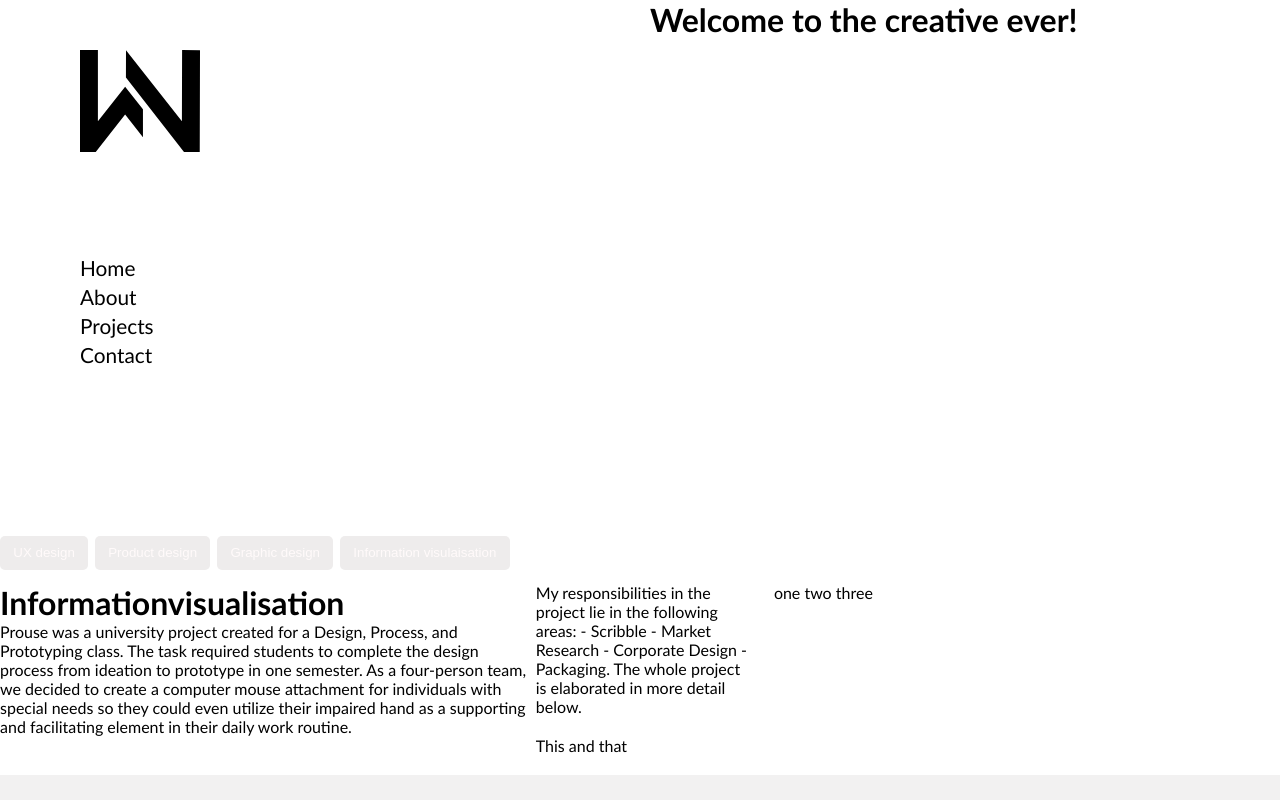
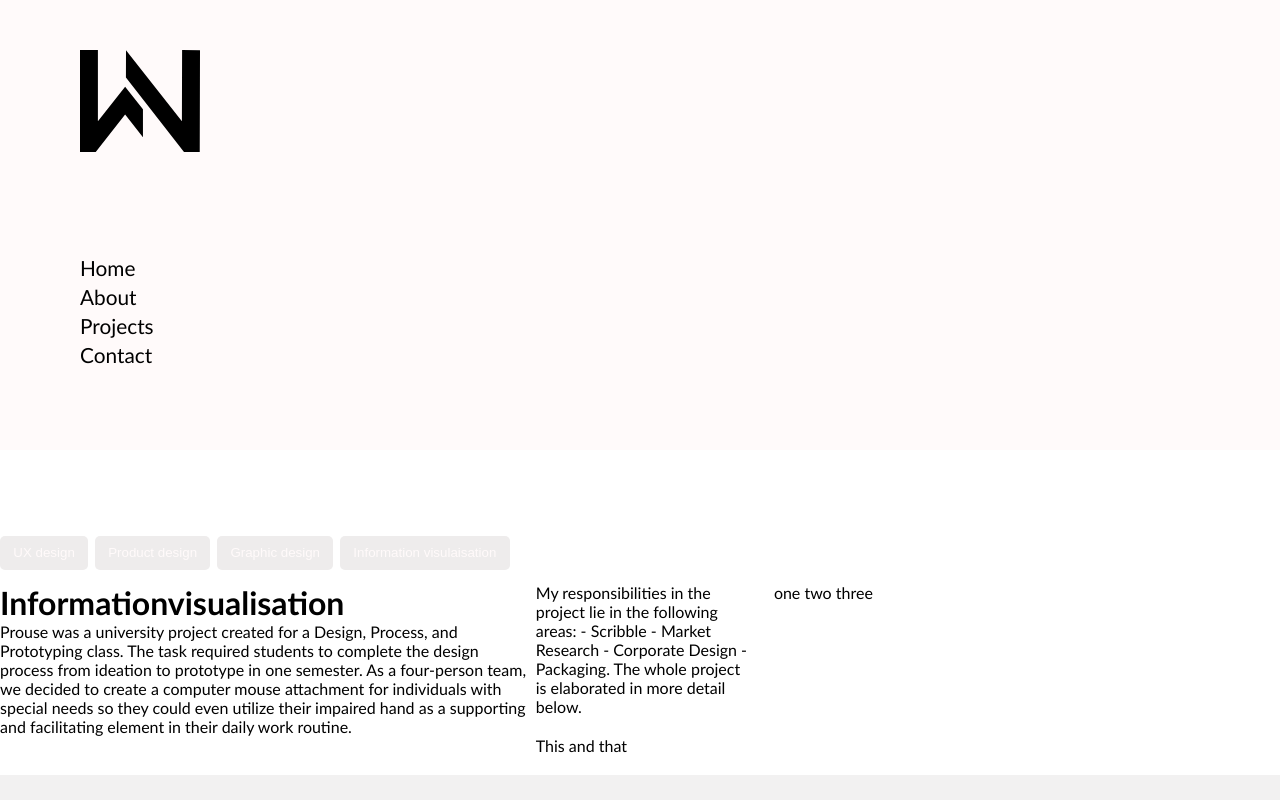
Before and after one commit to njweinzettl/Portfolio, a SvelteKit app: page /projects/informationvisualisation in a window 1280 px wide. Shown: the top 800 px of the page. Built offline with nearby package versions, Linux system fonts and the light colour scheme.

Commit message:
Made the video background only visbile on the home  page.

```diff
--- a/src/lib/header.svelte
+++ b/src/lib/header.svelte
@@ -1,3 +1,8 @@
+<!--
+    This component is part of the home page.
+    It is responsible for including a fancy video ,
+-->
+
 <script>
     import Navigation from "$lib/navigation.svelte";
     import {page} from '$app/stores';
@@ -15,8 +20,7 @@
 
 </script>
 
-<div class= 'header'>
-    <Navigation navcolor={$page.url.pathname.length == 1 ? 'snow' : 'black'} logocolor={$page.url.pathname.length == 1 ? 'snow' : 'black'}/>
+<div class= 'header' style="background-image: url(../lib/video.svelte)">
     <h1>Welcome to the <span class="highlight">{words}</span> ever!</h1>
 </div>
 
--- a/src/lib/navigation.svelte
+++ b/src/lib/navigation.svelte
@@ -2,11 +2,12 @@
     import Video from "./video.svelte";
     export let navcolor; //nav bar default color for all pages
     export let logocolor; //logo default color for all pages
+    export let navback; //logo default color for all pages
 </script>
 
 <!-- Navigation bar -->
 <nav style="color: {navcolor}">
-    <div class="navcontent">
+    <div class="navcontent" style="background: {navback}">
         <div class="logo">
             <a href="/">
                 <svg id="Ebene_1" data-name="Ebene 1" xmlns="http://www.w3.org/2000/svg" style='fill:{logocolor}'><title>Logo_120x102px</title><polygon points="102.1 0.12 101.91 71.24 46 0.21 45.93 27.49 104 102.03 119.74 102.07 120 0.16 102.1 0.12"/><polygon points="45.13 36.79 45.13 36.79 45.13 36.79 45.13 36.79 45.13 36.79 45.13 36.79 45.13 36.79 45.13 36.79 17.9 71.2 17.9 0.07 0 0.07 0 101.98 15.73 101.98 45.13 64.45 45.13 64.45 62.95 87.21 62.95 59.32 45.13 36.79"/></svg>
--- a/src/routes/+layout.svelte
+++ b/src/routes/+layout.svelte
@@ -3,11 +3,12 @@
     import {page} from '$app/stores';
     import '../main.css';
     import Footer from '$lib/footer.svelte';
-    import Header from '$lib/Header.svelte';
+    import Navigation from '$lib/navigation.svelte';
+    import Video from '$lib/video.svelte';
 </script>
 
 <!-- build  default layout -->
-    <Header/>
+    <Navigation navcolor={$page.url.pathname.length == 1 ? 'snow' : 'black'} logocolor={$page.url.pathname.length == 1 ? 'snow' : 'black'} navback={$page.url.pathname.length == 1 ? 'url(../fireflies.gif)' : 'snow'}/>
 
     <!-- include content -->
     <slot></slot>
--- a/src/routes/+page.svelte
+++ b/src/routes/+page.svelte
@@ -1,7 +1,5 @@
 <script>
     import {page} from '$app/stores';
-    import Navigation from '$lib/navigation.svelte';
-    import Video from '$lib/video.svelte';
     import Cardcontainer from '$lib/cardcontainer.svelte';
     import {cards} from '$lib/cards.js';
 </script>
```
Also changed, not shown: src/lib/tagcloud.svelte (+4 -3 lines), 1 other file (tests, documents, lock files or other folders).
